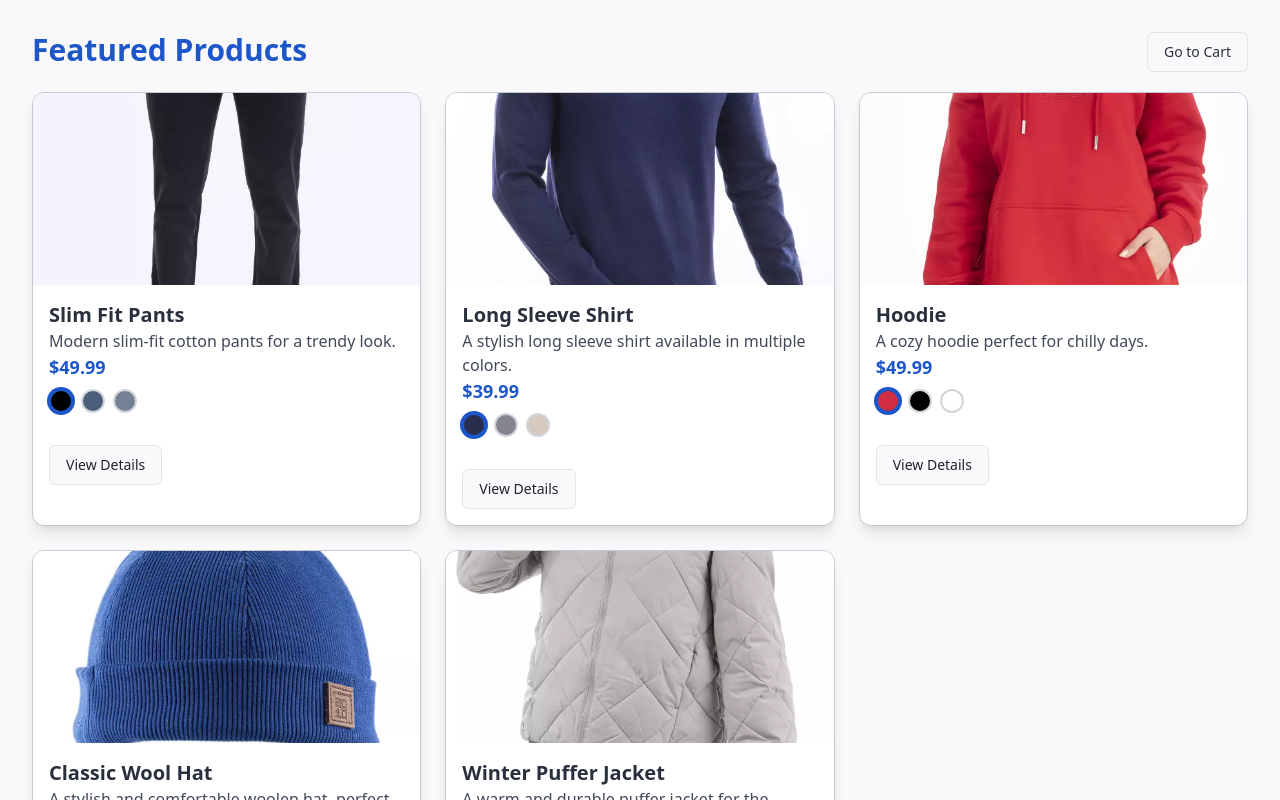
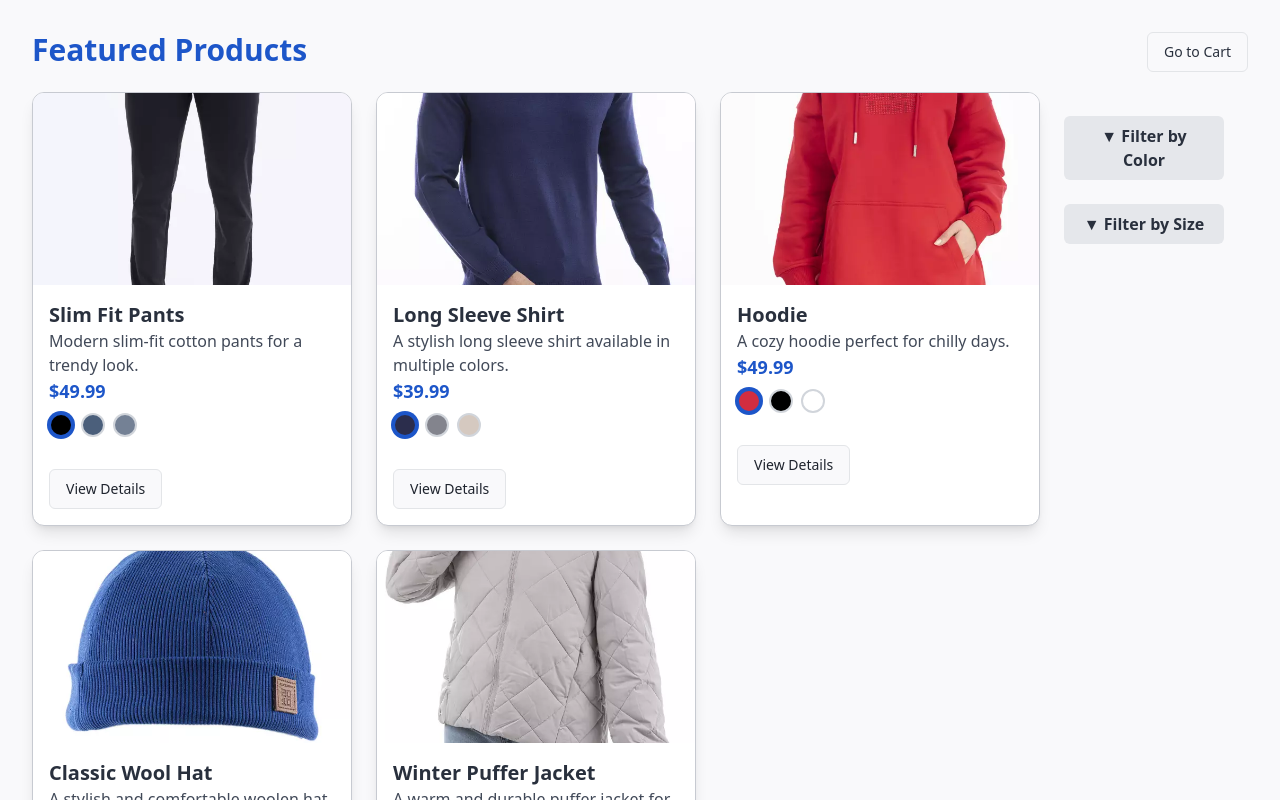
Before and after one commit to najdi123/next-shop, a Next.js app: page / in a window 1280 px wide. Shown: the top 800 px of the page. Built offline with nearby package versions, Linux system fonts and the light colour scheme.

Commit message:
added filters and show image based on new data structure

```diff
--- a/app/_components/clientHome.tsx
+++ b/app/_components/clientHome.tsx
@@ -1,10 +1,14 @@
 "use client";
 
-import { Product } from "@/types";
+import React, { useState, useMemo } from "react";
+import { Product, ProductFilters } from "@/types";
 import { useGetProductsQuery } from "../store/apiSlice";
 import ProductCard from "./productCard";
 import { Skeleton } from "@/components/ui/skeleton";
 import { Alert, AlertTitle } from "@/components/ui/alert";
+import { applyFilters } from "./filters";
+import { ColorFilter } from "./filters/colorFilter";
+import { SizeFilter } from "./filters/sizeFilter";
 
 type Props = {
   initialProducts: Product[];
@@ -12,9 +16,35 @@ type Props = {
 
 export default function ClientHome({ initialProducts }: Props) {
   const { data: productsData, isLoading, error } = useGetProductsQuery(null);
-
   // Fallback to SSR data if the RTK Query is still loading
   const products = productsData || initialProducts;
+
+  const [filters, setFilters] = useState<ProductFilters>({
+    color: undefined,
+    size: undefined,
+  });
+
+  const allSizes = useMemo(() => {
+    const sizeSet = new Set<string>();
+    // If products is empty, this loop simply won't add anything
+    products?.forEach((p: Product) => {
+      // p.sizes is typically ["28","30","32"] or ["M","L","XL"], etc.
+      p.sizes?.forEach((s) => sizeSet.add(s));
+    });
+    return Array.from(sizeSet).sort();
+  }, [products]);
+
+  const filteredProducts = useMemo(() => {
+    return applyFilters(products, filters);
+  }, [products, filters]);
+
+  const handleColorChange = (newColor: string | undefined) => {
+    setFilters((prev) => ({ ...prev, color: newColor }));
+  };
+
+  const handleSizeChange = (newSize: string | undefined) => {
+    setFilters((prev) => ({ ...prev, size: newSize }));
+  };
 
   if (error) {
     return (
@@ -25,14 +55,38 @@ export default function ClientHome({ initialProducts }: Props) {
   }
 
   return (
+    <div className="flex flex-col sm:flex-row-reverse">
+      {/* Filters Section */}
+      <div className=" gap-4 m-6 flex sm:flex-col justify-around sm:justify-start">
+        <div>
+          <ColorFilter
+            selectedColor={filters.color}
+            onColorChange={handleColorChange}
+          />
+        </div>
+        <div>
+          <SizeFilter
+            availableSizes={allSizes}
+            selectedSize={filters.size}
+            onSizeChange={handleSizeChange}
+          />
+        </div>
+      </div>
+
+      {/* Products Grid */}
       <div className="grid grid-cols-1 md:grid-cols-2 lg:grid-cols-3 2xl:grid-cols-4 gap-6">
         {isLoading
           ? Array.from({ length: 6 }).map((_, i) => (
               <Skeleton key={i} className="w-full h-72 rounded-lg" />
             ))
-        : products.map((product: Product) => (
-            <ProductCard key={product.id} product={product} />
+          : filteredProducts.map((product: Product) => (
+              <ProductCard
+                key={product.id}
+                product={product}
+                filterColor={filters.color}
+              />
             ))}
+      </div>
     </div>
   );
 }
--- /dev/null
+++ b/app/_components/filters/colorFilter.tsx
@@ -0,0 +1,65 @@
+"use client";
+
+import React, { useState } from "react";
+
+type Props = {
+  selectedColor?: string;
+  onColorChange: (color: string | undefined) => void;
+};
+
+const COLOR_OPTIONS = [
+  { name: "red", hex: "#D22D40" },
+  { name: "blue", hex: "#4B5F7B" },
+  { name: "navy", hex: "#2B2D4C" },
+  { name: "gray", hex: "#748195" },
+  { name: "black", hex: "#000000" },
+  { name: "white", hex: "#FFFFFF" },
+  { name: "beige", hex: "#D5C9C0" },
+];
+
+export function ColorFilter({ selectedColor, onColorChange }: Props) {
+  const [isOpen, setIsOpen] = useState(false);
+
+  return (
+    <div className="w-40">
+      {/* Toggle button */}
+      <button
+        onClick={() => setIsOpen(!isOpen)}
+        className="mb-2 w-full text-center font-semibold bg-gray-200 hover:bg-gray-300 px-4 py-2 rounded-md transition"
+      >
+        {isOpen ? "▲ Hide Colors" : "▼ Filter by Color"}
+      </button>
+
+      {/* Filters (only show when open) */}
+      {isOpen && (
+        <div className="flex flex-wrap gap-2 mt-2">
+          {/* "All" button (resets the filter) */}
+          <button
+            onClick={() => onColorChange(undefined)}
+            className={`w-10 h-10 rounded-full border transition ${
+              !selectedColor
+                ? "border-2 border-primary ring-2 ring-primary"
+                : "border-gray-300"
+            }`}
+          >
+            All
+          </button>
+
+          {/* Color buttons */}
+          {COLOR_OPTIONS.map((color) => (
+            <button
+              key={color.name}
+              onClick={() => onColorChange(color.name)}
+              className={`w-10 h-10 rounded-full border transition ${
+                selectedColor === color.name
+                  ? "border-2 border-primary ring-2 ring-primary"
+                  : "border-gray-300"
+              }`}
+              style={{ backgroundColor: color.hex }}
+            ></button>
+          ))}
+        </div>
+      )}
+    </div>
+  );
+}
--- /dev/null
+++ b/app/_components/filters/index.tsx
@@ -0,0 +1,24 @@
+import { Product, ProductFilters } from "@/types";
+
+export function applyFilters(products: Product[], filters: ProductFilters) {
+  const { color, size } = filters;
+
+  return products.filter((product) => {
+    // Color filter
+    if (color) {
+      // If product doesn't have this color, exclude it
+      const hasColor = product.colors.some((c) => c.name === color);
+      if (!hasColor) return false;
+    }
+
+    // Size filter
+    if (size) {
+      // If product doesn't have this size, exclude it
+      const hasSize = product?.sizes?.includes(size);
+      if (!hasSize) return false;
+    }
+
+    // If item passes all checks, keep it
+    return true;
+  });
+}
--- /dev/null
+++ b/app/_components/filters/sizeFilter.tsx
@@ -0,0 +1,61 @@
+"use client";
+
+import React, { useState } from "react";
+
+type Props = {
+  availableSizes: string[];
+  selectedSize?: string;
+  onSizeChange: (size: string | undefined) => void;
+};
+
+export function SizeFilter({
+  availableSizes,
+  selectedSize,
+  onSizeChange,
+}: Props) {
+  const [isOpen, setIsOpen] = useState(false);
+
+  return (
+    <div className="w-40">
+      {/* Toggle button */}
+      <button
+        onClick={() => setIsOpen(!isOpen)}
+        className="mb-2 w-full text-center font-semibold bg-gray-200 hover:bg-gray-300 px-4 py-2 rounded-md transition"
+      >
+        {isOpen ? "▲ Hide Sizes" : "▼ Filter by Size"}
+      </button>
+
+      {/* Filters (only show when open) */}
+      {isOpen && (
+        <div className="flex flex-wrap gap-2 mt-2">
+          {/* "All" button to reset filter */}
+          <button
+            onClick={() => onSizeChange(undefined)}
+            className={`px-3 py-2 rounded-md border transition w-12 h-10 ${
+              !selectedSize
+                ? "border-2 border-primary ring-2 ring-primary"
+                : "border-gray-300"
+            }`}
+          >
+            All
+          </button>
+
+          {/* Size buttons */}
+          {availableSizes.map((size) => (
+            <button
+              key={size}
+              onClick={() => onSizeChange(size)}
+              className={`px-3 py-2 rounded-md border transition w-12 h-10 text-center ${
+                selectedSize === size
+                  ? "border-2 border-primary ring-2 ring-primary"
+                  : "border-gray-300 hover:bg-gray-100"
+              }`}
+            >
+              {size}
+            </button>
+          ))}
+        </div>
+      )}
+    </div>
+  );
+}
--- a/app/_components/productCard.tsx
+++ b/app/_components/productCard.tsx
@@ -1,6 +1,6 @@
 "use client";
 
-import React, { useState } from "react";
+import React, { useState, useEffect } from "react";
 import { Product } from "@/types";
 import Image from "next/image";
 import Link from "next/link";
@@ -9,10 +9,27 @@ import { Button } from "@/components/ui/button";
 
 type ProductCardProps = {
   product: Product;
+  filterColor?: string;
 };
 
-export default function ProductCard({ product }: ProductCardProps) {
+export default function ProductCard({
+  product,
+  filterColor,
+}: ProductCardProps) {
   const [selectedColorIndex, setSelectedColorIndex] = useState(0);
+
+  // When filter color changes, auto-select that color if the product has it
+  useEffect(() => {
+    if (!filterColor) return; // no color filter => do nothing
+
+    const index = product.colors.findIndex((c) => c.name === filterColor);
+    if (index !== -1) {
+      setSelectedColorIndex(index);
+    } else {
+      // e.g. product doesn't have that color, default to first color or 0
+      setSelectedColorIndex(0);
+    }
+  }, [filterColor, product.colors]);
 
   const currentColor = product.colors[selectedColorIndex];
   const currentImage = currentColor.image;
--- a/app/api/products/route.ts
+++ b/app/api/products/route.ts
@@ -14,9 +14,8 @@ export async function GET() {
       id: product.id,
       name: product.name,
       description: product.description,
-      images: product.images,
       price: product.price,
-
+      sizes: product.sizes,
       colors: product.colors,
     }));
 
--- a/app/cart/_components/cartItemView.tsx
+++ b/app/cart/_components/cartItemView.tsx
@@ -18,31 +18,22 @@ export default function CartItemView({ item }: Props) {
   const dispatch = useDispatch();
   const { product, color, size, quantity } = item;
 
-  // Get image based on the selected color
   const colorObj = product.colors.find((c) => c.name === color);
   const colorImage = colorObj?.image;
 
-  // Handle incrementing quantity
-  const handleIncrement = () => {
+  const updateQuantity = (delta: number) => {
+    const newQuantity = quantity + delta;
+    if (newQuantity < 1) return; // Prevent going below 1
     dispatch(
       updateCartItemQuantity({
         productId: product.id,
         color,
         size,
-        newQuantity: quantity + 1,
+        newQuantity,
       })
     );
   };
-  const handleDecrement = () => {
-    dispatch(
-      updateCartItemQuantity({
-        productId: product.id,
-        color,
-        size,
-        newQuantity: quantity + 1,
-      })
-    );
-  };
+
   const handleRemove = () => {
     dispatch(
       removeFromCart({
@@ -65,39 +56,39 @@ export default function CartItemView({ item }: Props) {
           height={100}
         />
       ) : (
-        <Skeleton className="w-full h-full" />
+        <Skeleton className="w-[100px] h-[100px] rounded-md" />
       )}
 
       {/* Product Info */}
       <div className="w-full ml-6">
         <h2 className="text-lg font-semibold">{product.name}</h2>
-        <p className="text-muted-foreground">Price: {product.price}</p>
+        <p className="text-muted-foreground">Price: ${product.price}</p>
         <p className="text-muted-foreground">Size: {size}</p>
       </div>
+
       {/* Product quantity */}
-      <div className="flex flex-col items-center  gap-2 ml-8">
-        <>
-          <p className="  text-center">Quantity:</p>
+      <div className="flex flex-col items-center gap-2 ml-8">
+        <p className="text-center">Quantity:</p>
         <div className="flex items-center gap-2">
           <button
-              onClick={handleDecrement}
+            onClick={() => updateQuantity(-1)}
             className="px-2 py-1 bg-primary text-white rounded-md"
+            disabled={quantity <= 1}
           >
             -
           </button>
-            <p className=" text-center">{quantity}</p>
+          <p className="text-center">{quantity}</p>
           <button
-              onClick={handleIncrement}
+            onClick={() => updateQuantity(1)}
             className="px-2 py-1 bg-primary text-white rounded-md"
           >
             +
           </button>
         </div>
-        </>
 
         <button
           onClick={handleRemove}
-          className="px-2 py-1 mt-6  bg-destructive text-white  rounded-md"
+          className="px-2 py-1 mt-6 bg-destructive text-white rounded-md"
         >
           Remove
         </button>
--- a/types/index.ts
+++ b/types/index.ts
@@ -19,3 +19,8 @@ export type Product = {
   colors: ColorOption[];
   reviews: Review[];
 };
+
+export type ProductFilters = {
+  color?: string;
+  size?: string;
+};
```
Lines whose indentation alone changed are shown as unchanged.
